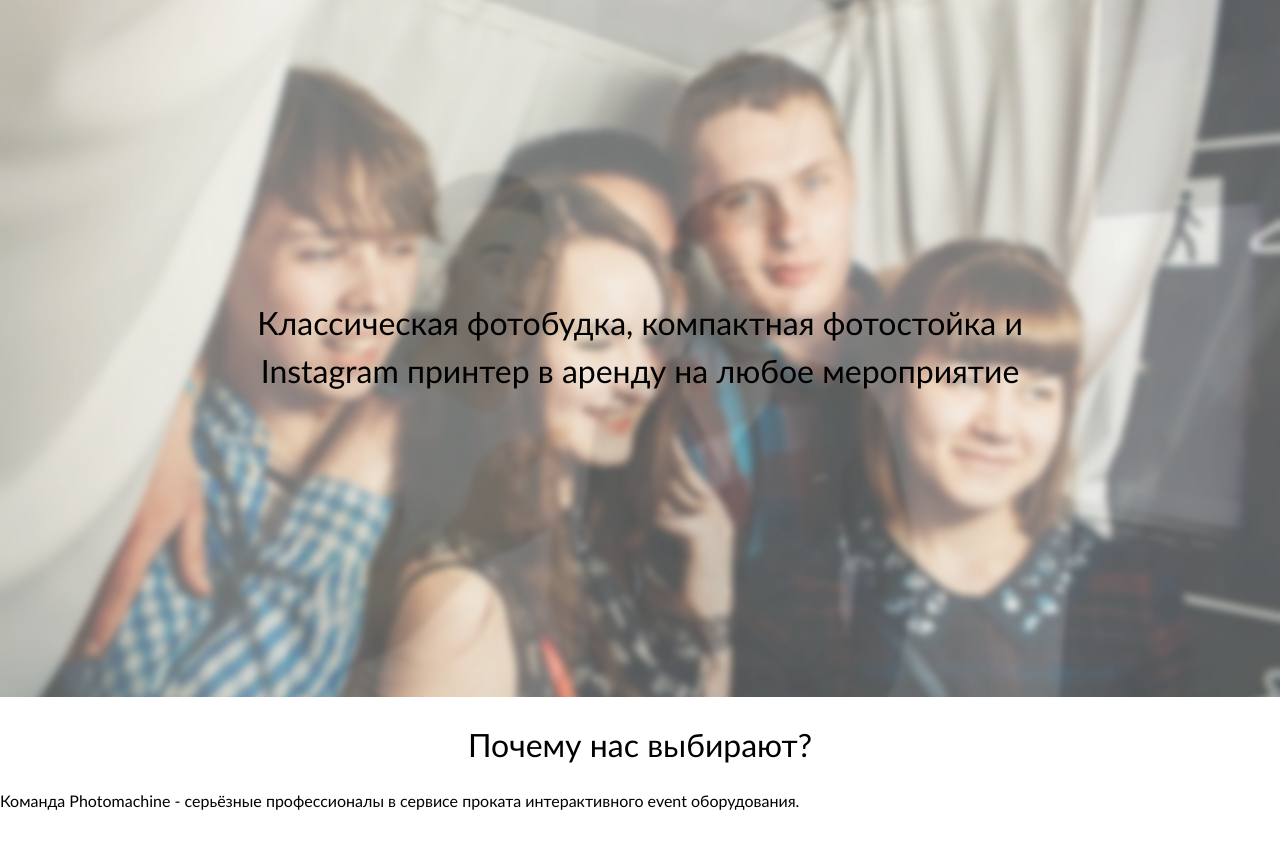
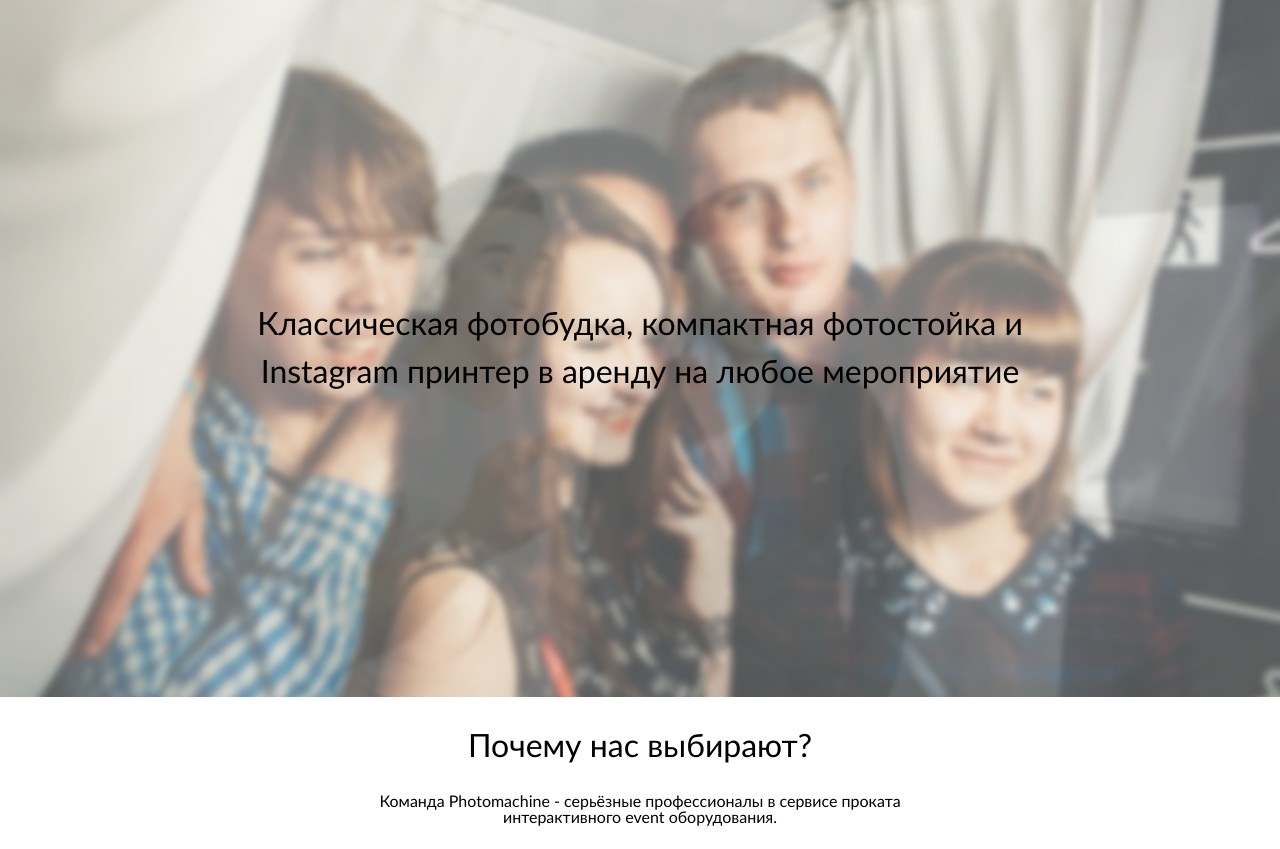
Before and after one commit to sharadbrat/photo-machine, a plain HTML site: page index.html in a window 1280 px wide. Shown: the part 103-952 px from the top of the page. Drawn offline with Linux system fonts and the light colour scheme.

Commit message:
fixed minor bug with about subtagline

```diff
--- a/index.html
+++ b/index.html
@@ -36,7 +36,7 @@
 	</div>
   <section id="about">
     <h1>Почему нас выбирают?</h1>
-    <p>Команда Photomachine - серьёзные профессионалы в сервисе проката интерактивного event оборудования.</p>
+    <p class="about__subtagline">Команда Photomachine - серьёзные профессионалы в сервисе проката интерактивного event оборудования.</p>
     <div class="about__group">
       <img class="about__image" src="./resources/about_1.jpg"/>
       <div class="about__text-wrapper">
--- a/style.css
+++ b/style.css
@@ -152,6 +152,13 @@ section h1 {
   margin: 3rem 0;
   padding: 2rem 0;
   max-width: 950px;
+  margin-left: auto;
+  margin-right: auto;
+}
+
+.about__subtagline {
+  text-align: center;
+  max-width: 600px;
   margin-left: auto;
   margin-right: auto;
 }
```
